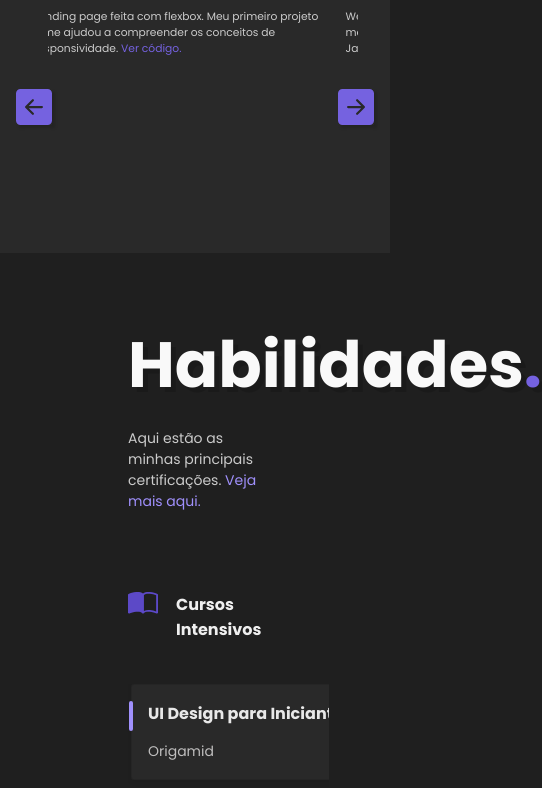
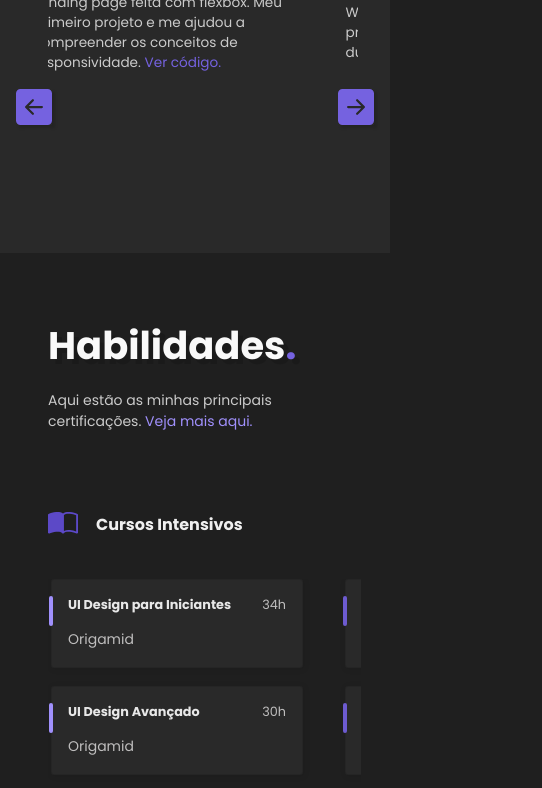
Before and after one commit to MatheusBaganha/portfolio, a plain HTML site: page index.html in a window 390 px wide. Shown: the part 1044-1832 px from the top of the page, 542 px wide, since content can reach past the window. Drawn offline with Linux system fonts and the light colour scheme.

Commit message:
responsividade habilidades

```diff
--- a/css/geral.css
+++ b/css/geral.css
@@ -6,7 +6,7 @@
 body {
   background-color: #1F1F1F;
   font-family: 'Poppins', sans-serif;
-  /* max-width: 1480px; */
+  max-width: 1480px;
   margin: 0 auto;
   background-color: #1F1F1F;
   overflow-x: hidden;
--- a/css/habilidades.css
+++ b/css/habilidades.css
@@ -4,14 +4,13 @@
 
 .cursos-container-geral {
   display: grid;
-  grid-template-columns: repeat(3, minmax(18.75rem, 1fr));
+  grid-template-columns: repeat(3, minmax(15.75rem, 1fr));
   grid-template-rows: repeat(4, 1fr);
   grid-template-areas:
   "design1 css1 js1"
   "design2 css2 js2"
   "design3 css3 js3"
   "design4 css4 js4";
-  padding-right: 4rem;
   padding-left: 3px;
   gap: 1.125rem 4.25rem;
   width: 100%;
@@ -19,8 +18,8 @@
 
 @media(min-width: 1400px) {
   .cursos-container-geral {
-    grid-template-columns: repeat(auto-fill, minmax(300px, auto));
-    gap: 1.125rem 4rem;
+    grid-template-columns: repeat(auto-fill, minmax(400px, auto));
+    gap: 1.125rem 0.8rem;
   }
 }
 /* mudar tamanho do mediaquery */
@@ -170,6 +169,7 @@
   color: #E8E8E8;
   font-size: 1rem;
   font-weight: 700;
+  padding-right: 32px;
   padding-bottom: 0.75rem;
 }
 
@@ -180,3 +180,50 @@
   top: 1rem;
   right: 1rem;
 }
+
+@media(max-width: 1260px) {
+  .nome-curso {
+    font-size: 0.8rem;
+  }
+
+  .horas-curso {
+    font-size: 0.8rem;
+  }
+}
+
+@media(max-width: 1180px) {
+  .container-habilidades {
+    padding: 4rem 4rem 5.75rem 4rem;
+  }
+}
+
+@media(max-width: 850px) {
+  .container-habilidades > .titulo {
+    font-size: 2.8rem;
+  }
+
+  .container-habilidades > .paragrafo {
+    max-width: 60ch;
+  }
+
+  .container-projeto > .paragrafo {
+    max-width: 55ch;
+    padding-right: 12px;
+    font-size: 0.85rem;
+  }
+
+  .container-idiomas {
+    width: 16rem;
+  }
+}
+
+@media(max-width: 540px) {
+  .container-habilidades {
+    padding: 4rem 2rem 4rem 3rem;
+  }
+
+  .container-habilidades > .titulo {
+    font-size: 2.4rem;
+  }
+
+}
```
